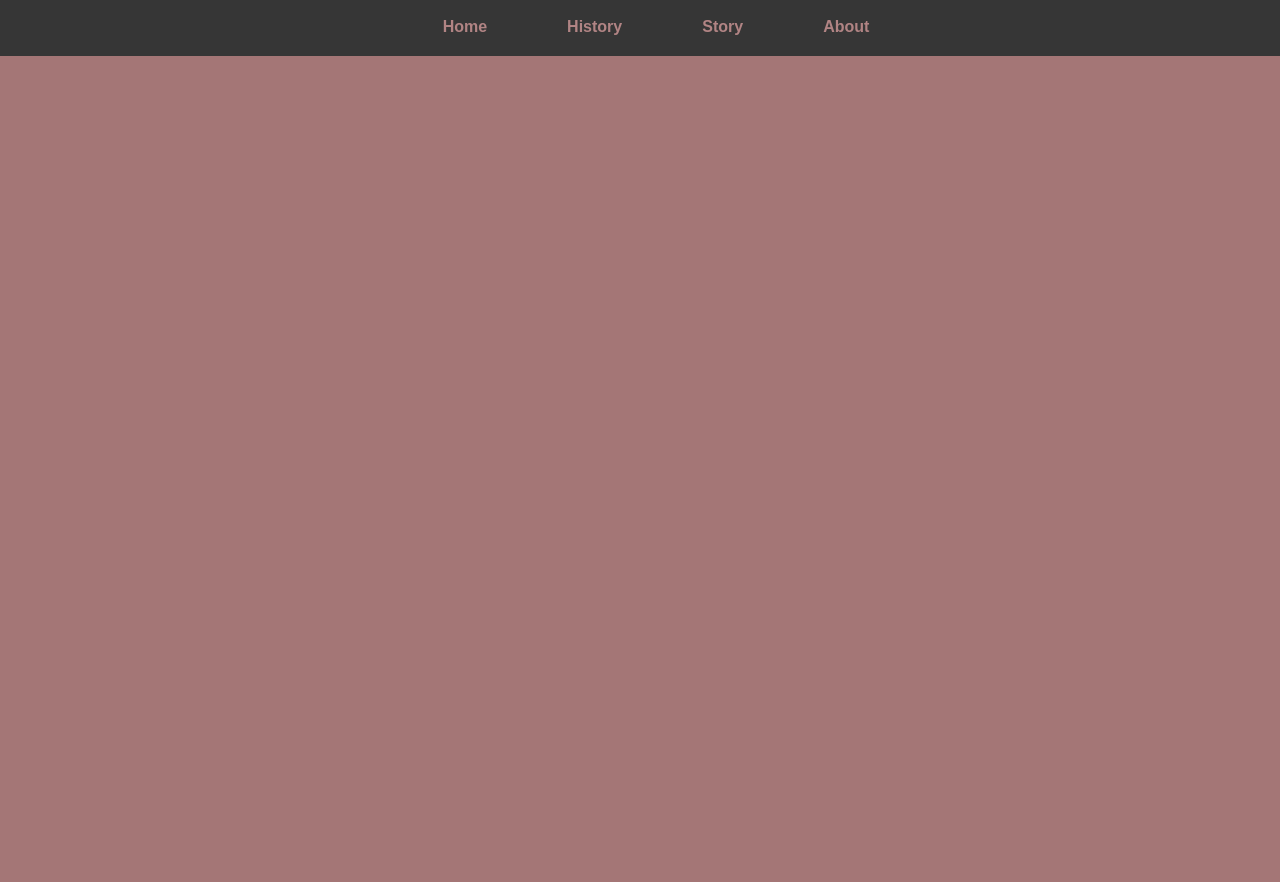
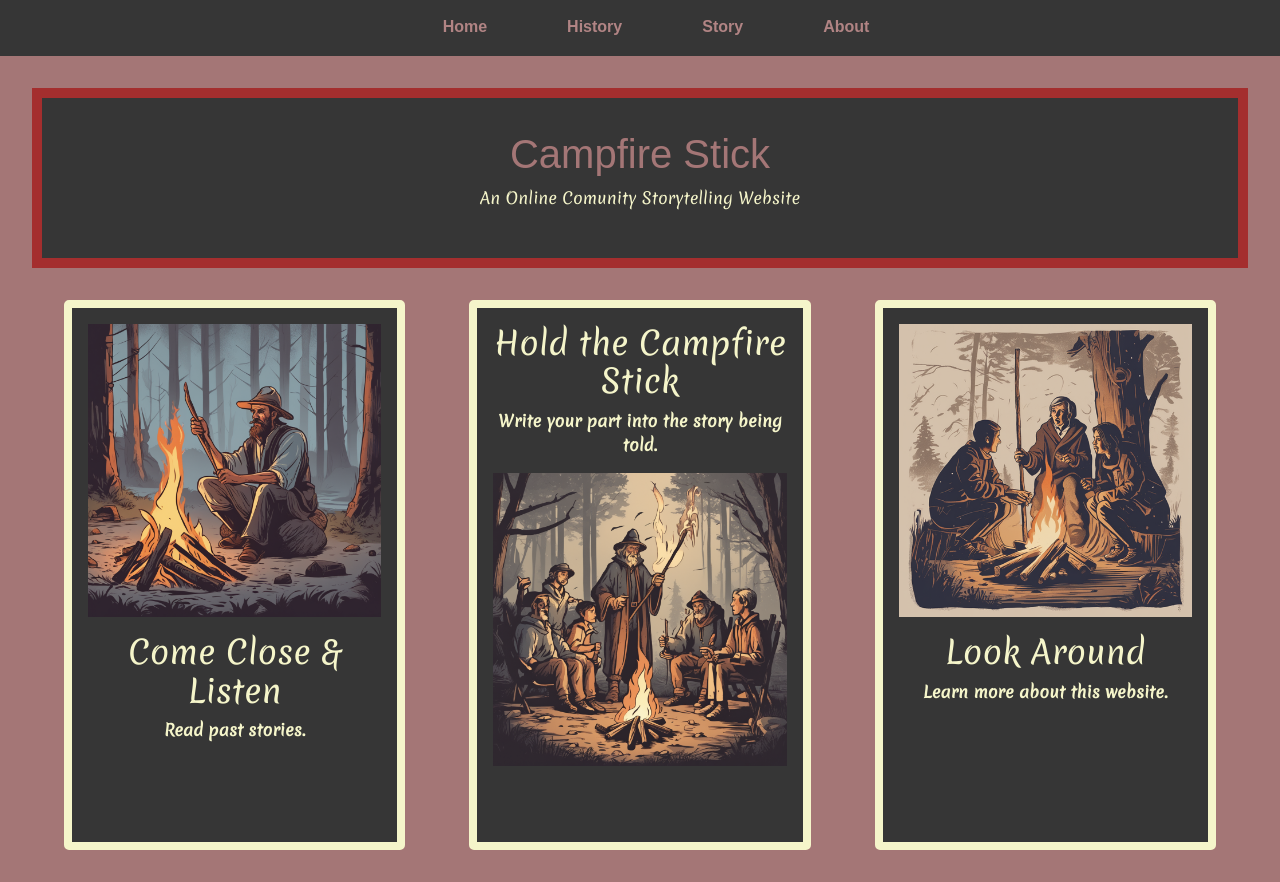
Before and after one commit to dans-temp/campfire-stick, a React (Create React App) app in the folder campfire-stick/: page /#/home in a window 1280 px wide. Before the commit this address led to /#/. Before the commit the page ends 800 px from the top, so only its background shows below. Built offline with nearby package versions, Linux system fonts and the light colour scheme; no server answers; sample sign-in values are in the browser's storage; a web font is replaced by a local one.

Commit message:
all workin

```diff
--- a/campfire-stick/src/App.js
+++ b/campfire-stick/src/App.js
@@ -16,10 +16,10 @@ function App() {
       <div>
         <Navbar />
         <Routes>
-          <Route path="/campfire-stick" element={<HomePage />} />
-          <Route path="/campfire-stick-todo" element={<Todo />} />
-          <Route path="/campfire-stick-about" element={<About />} />
-          <Route path="/campfire-stick-history" element={<History />} />
+          <Route path="/home" element={<HomePage />} />
+          <Route path="/story" element={<Todo />} />
+          <Route path="/about" element={<About />} />
+          <Route path="/history" element={<History />} />
           {/* Add more routes for additional pages */}
         </Routes>
       </div>
--- a/campfire-stick/src/components/HomePage.js
+++ b/campfire-stick/src/components/HomePage.js
@@ -16,7 +16,7 @@ function HomePage() {
         <p>An Online Comunity Storytelling Website</p>
       </header>
       <section className="features">
-        <Link to="/campfire-stick-history">
+        <Link to="/history">
           <div className="feature">
             <div className="feature-image">
               <img src={image1} alt="Feature 1" />
@@ -26,7 +26,7 @@ function HomePage() {
             <p>Read past stories.</p>
           </div>
         </Link>
-        <Link to="/campfire-stick-todo">
+        <Link to="/story">
         <div className="feature">
         <h2>Hold the Campfire Stick</h2>
           <p>Write your part into the story being told.</p>
@@ -35,7 +35,7 @@ function HomePage() {
           </div>
         </div>
         </Link>
-        <Link to="/campfire-stick-about">
+        <Link to="/about">
           <div className="feature">
             <div className="feature-image">
               <img src={image3} alt="Feature 3" />
--- a/campfire-stick/src/components/Navbar.css
+++ b/campfire-stick/src/components/Navbar.css
@@ -26,6 +26,6 @@ nav {
 
   @media screen and (max-width: 768px) {
     li {
-      margin: 0 20px;
+      margin: 0 10px;
     }
   }
--- a/campfire-stick/src/components/Navbar.js
+++ b/campfire-stick/src/components/Navbar.js
@@ -9,22 +9,22 @@ function Navbar() {
     <nav className="rye-font">
       <ul>
           <li>
-            <Link to="/campfire-stick/">
+            <Link to="/home">
               <div>Home</div>
             </Link>
           </li>
           <li>
-            <Link to="/campfire-stick-history">
+            <Link to="/history">
               <div>History</div>
             </Link>
           </li>
           <li>
-            <Link to="/campfire-stick-todo">
+            <Link to="/story">
               <div>Story</div>
             </Link>
           </li>
           <li>
-            <Link to="/campfire-stick-about">
+            <Link to="/about">
               <div>About</div>
             </Link>
           </li>
--- a/campfire-stick/src/components/Todo.js
+++ b/campfire-stick/src/components/Todo.js
@@ -69,7 +69,7 @@ const Todo = () => {
         console.log(todos.length);
         if(todos.length === 9)
         {
-          window.location.assign("#/campfire-stick-history")
+          window.location.assign("#/history")
           window.location.reload();
         }
         else
```
